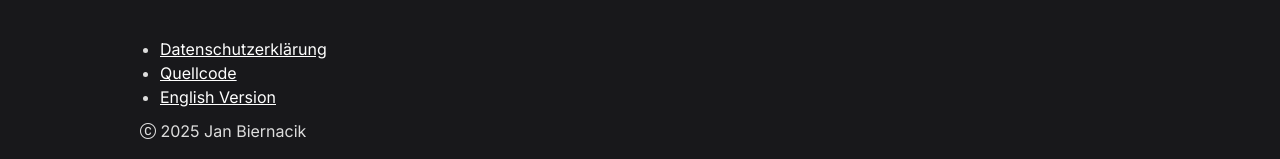
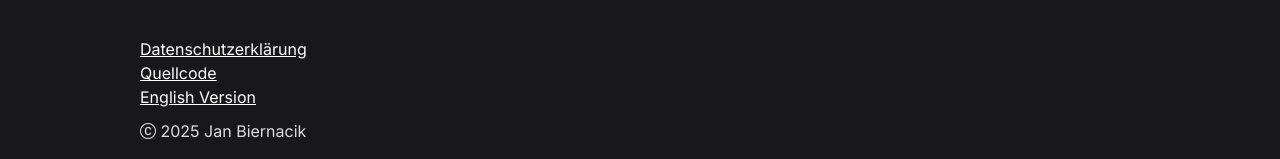
Before and after one commit to janjbnck/janbiernacik.com, an Eleventy site: page src/de/about.md in a window 1280 px wide. Shown: the part 692-851 px from the top of the page. Built offline with nearby package versions, Linux system fonts and the light colour scheme; Eleventy itself is replaced by a stand-in of ours; files that its build step writes are made by us from their sources; what markdown-it-attrs would draw is missing.

Commit message:
Cleaner Footer Design

```diff
--- a/src/assets/styles/index.css
+++ b/src/assets/styles/index.css
@@ -39,6 +39,11 @@ main, footer {
     margin: 0 auto;
 }
 
+footer li {
+    list-style: none;
+    margin-left: 0;
+}
+
 h1, h2, h3, h4, h5, h6 {
     font-family: 'IBM Plex Mono', Arial, Helvetica, sans-serif;
     color: var(--color-title);
```
